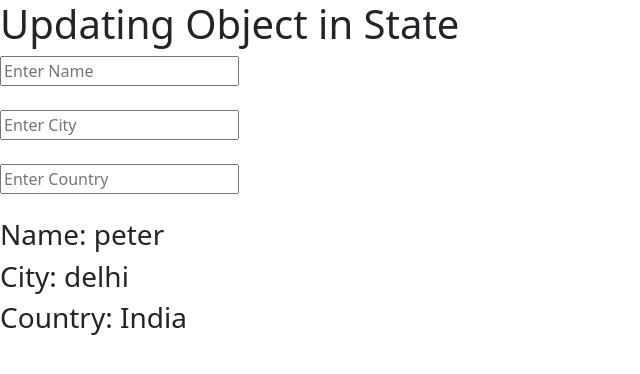
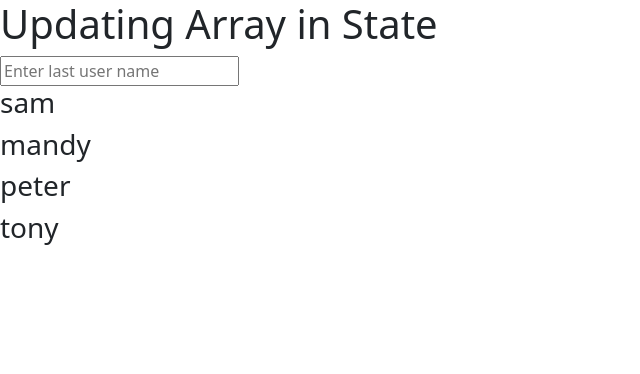
Before and after one commit to PawanDev52/React-19, a React (Vite) app: page / in a window 1280 px wide. Shown: the top 374 px of the page, without its empty margins (0-640 px from the left). Built offline with nearby package versions, Linux system fonts and the light colour scheme.

Commit message:
array in state

```diff
--- a/src/App.jsx
+++ b/src/App.jsx
@@ -1227,48 +1227,65 @@ import DisplayUser from "./DisplayUser";
 //   );
 // }
 
-// Object in State
+// Update Object in State
+// function App() {
+//   const [data, setData] = useState({
+//     name: "peter",
+//     address: {
+//       city: "delhi",
+//       country: "India",
+//     },
+//   });
+
+//   function handleName(e) {
+//     setData({ ...data, name: e.target.value });
+//   }
+
+//   function handleAddress(e) {
+//     setData({
+//       ...data,
+//       address: {
+//         ...data.address,
+//         [e.target.name]: e.target.value,
+//       },
+//     });
+//   }
+
+//   return (
+//     <div>
+//       <h1>Updating Object in State</h1>
+
+//       <input type="text" onChange={handleName} name="name" placeholder="Enter Name" />
+//       <br /><br />
+//       <input type="text" onChange={handleAddress} name="city" placeholder="Enter City" />
+//       <br /><br />
+//       <input type="text" onChange={handleAddress} name="country" placeholder="Enter Country" />
+//       <br /><br />
+
+//       <h3>Name: {data.name}</h3>
+//       <h3>City: {data.address.city}</h3>
+//       <h3>Country: {data.address.country}</h3>
+//     </div>
+//   );
+// }
+
+// Update Array in State
 function App() {
-  const [data, setData] = useState({
-    name: "peter",
-    address: {
-      city: "delhi",
-      country: "India",
-    },
-  });
-
-  function handleName(e) {
-    setData({ ...data, name: e.target.value });
-  }
-
-  function handleAddress(e) {
-    setData({
-      ...data,
-      address: {
-        ...data.address,
-        [e.target.name]: e.target.value,
-      },
-    });
-  }
+  const [data, setData] = useState(["sam", "mandy", "peter", "tony"]);
+  const handleName = (name) => {
+    data[data.length - 1] = name;
+    setData([...data]);
+  };
 
   return (
     <div>
-      <h1>Updating Object in State</h1>
-
-      <input type="text" onChange={handleName} name="name" placeholder="Enter Name" />
-      <br /><br />
-      <input type="text" onChange={handleAddress} name="city" placeholder="Enter City" />
-      <br /><br />
-      <input type="text" onChange={handleAddress} name="country" placeholder="Enter Country" />
-      <br /><br />
-
-      <h3>Name: {data.name}</h3>
-      <h3>City: {data.address.city}</h3>
-      <h3>Country: {data.address.country}</h3>
+      <h1>Updating Array in State</h1>
+      <input type="text" onChange={(e) => handleName(e.target.value)} placeholder="Enter last user name" />
+      {data.map((item, index) => (
+        <h3 key={index}>{item}</h3>
+      ))}
     </div>
   );
 }
 
-// useAction State hook
-
 export default App;
```
